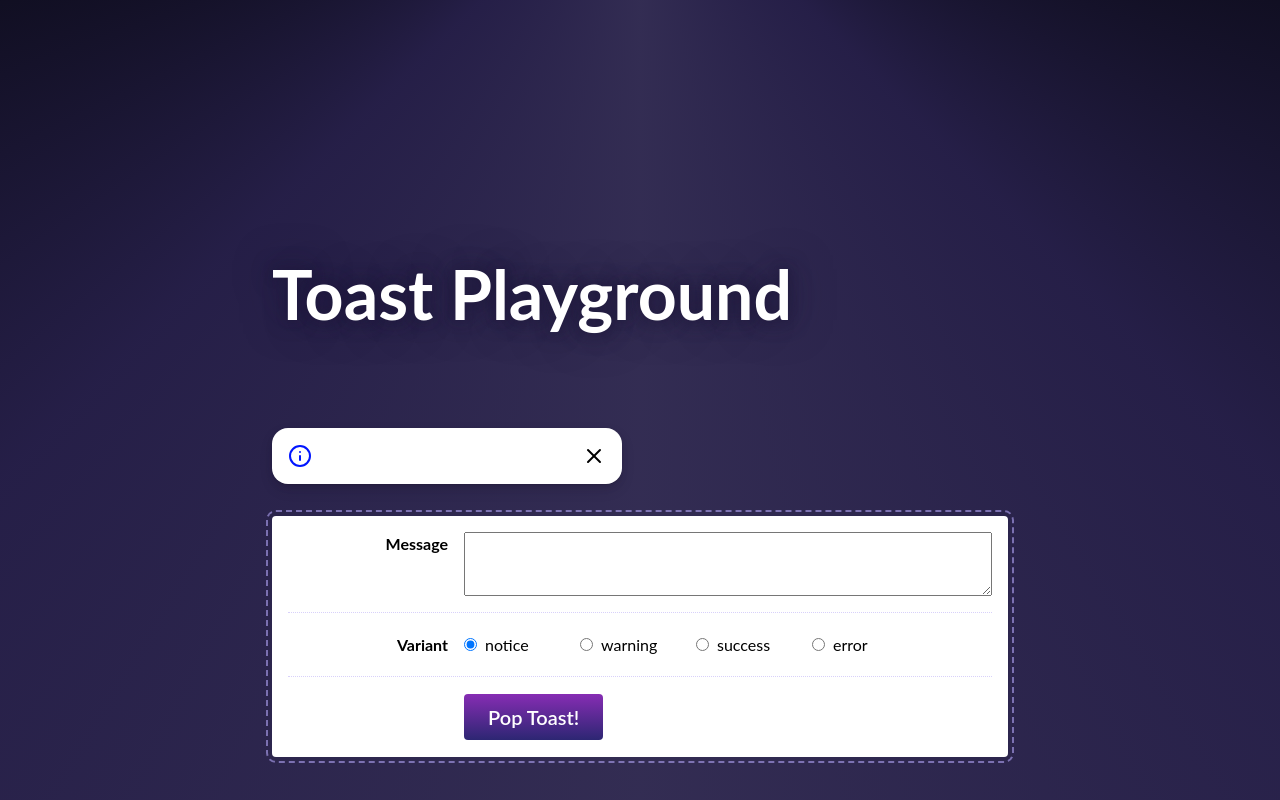
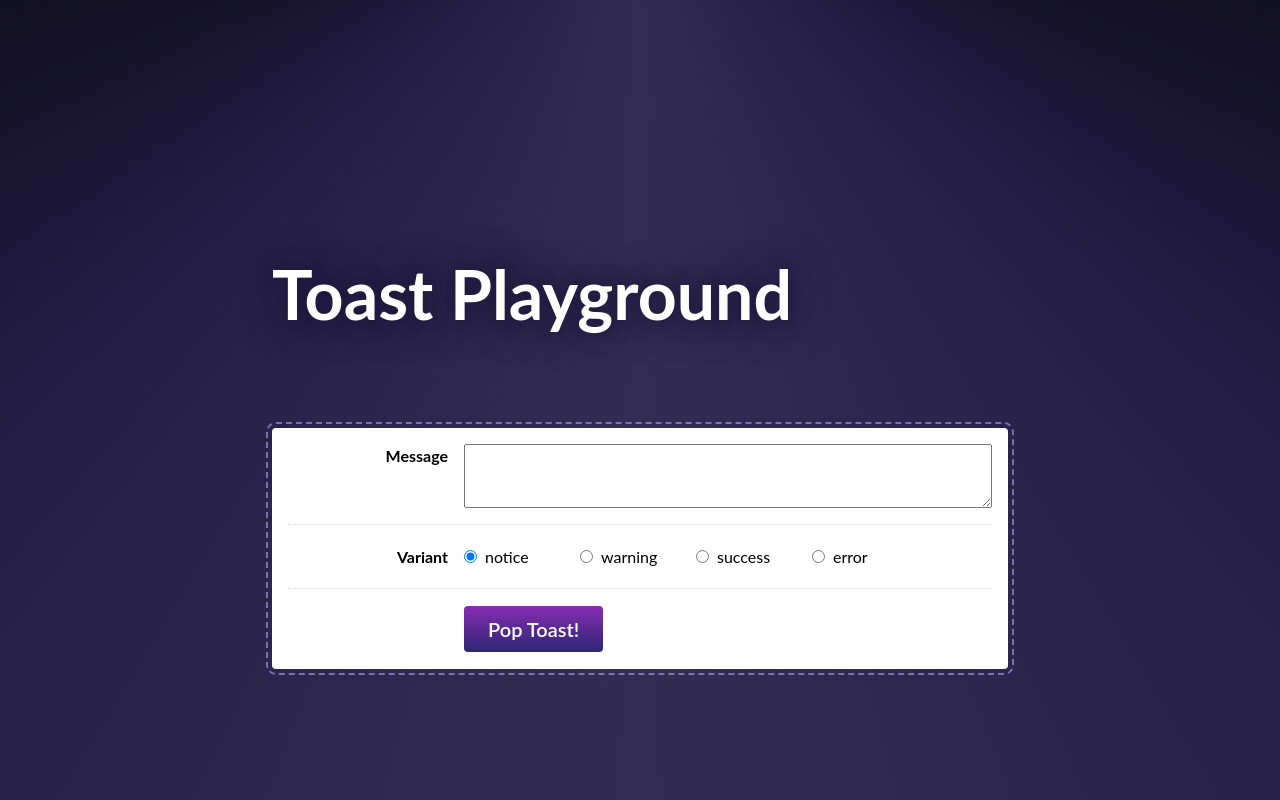
Before and after one commit to nstlgy/project-toast, a React (Vite) app: page / in a window 1280 px wide. Shown: the top 800 px of the page. Built offline with nearby package versions, Linux system fonts and the light colour scheme.

Commit message:
Add feature to show and dismiss the toast on clicking respective buttons

```diff
--- a/src/components/Button/Button.jsx
+++ b/src/components/Button/Button.jsx
@@ -1,14 +1,7 @@
-import React from 'react';
+import styles from "./Button.module.css";
 
-import styles from './Button.module.css';
-
-function Button({ className = '', ...delegated }) {
-  return (
-    <button
-      className={`${styles.button} ${className}`}
-      {...delegated}
-    />
-  );
+function Button({ className = "", ...delegated }) {
+  return <button className={`${styles.button} ${className}`} {...delegated} />;
 }
 
 export default Button;
--- a/src/components/Toast/Toast.jsx
+++ b/src/components/Toast/Toast.jsx
@@ -17,7 +17,7 @@ const ICONS_BY_VARIANT = {
   error: AlertOctagon,
 };
 
-function Toast({ message, variant }) {
+function Toast({ message, variant, handleDismiss }) {
   const Icon = ICONS_BY_VARIANT[variant];
   return (
     <div className={`${styles.toast} ${styles[variant]}`}>
@@ -25,7 +25,7 @@ function Toast({ message, variant }) {
         <Icon size={24} />
       </div>
       <p className={styles.content}>{message}</p>
-      <button className={styles.closeButton}>
+      <button className={styles.closeButton} onClick={handleDismiss}>
         <X size={24} />
         <VisuallyHidden>Dismiss message</VisuallyHidden>
       </button>
--- a/src/components/ToastPlayground/ToastPlayground.jsx
+++ b/src/components/ToastPlayground/ToastPlayground.jsx
@@ -9,13 +9,26 @@ const VARIANT_OPTIONS = ["notice", "warning", "success", "error"];
 
 function ToastPlayground() {
   const [message, setMessage] = React.useState();
-  const [variant, setVariant] = React.useState("notice");
+  const [variant, setVariant] = React.useState(VARIANT_OPTIONS[0]);
+  const [isRendered, setIsRendered] = React.useState(false);
+
+  function handleDismiss() {
+    setIsRendered(false);
+  }
+
   return (
     <div className={styles.wrapper}>
       <header>
         <h1>Toast Playground</h1>
       </header>
-      <Toast message={message} variant={variant} />
+
+      {isRendered && (
+        <Toast
+          message={message}
+          variant={variant}
+          handleDismiss={handleDismiss}
+        />
+      )}
 
       <div className={styles.controlsWrapper}>
         <div className={styles.row}>
@@ -63,7 +76,7 @@ function ToastPlayground() {
         <div className={styles.row}>
           <div className={styles.label} />
           <div className={`${styles.inputWrapper} ${styles.radioWrapper}`}>
-            <Button>Pop Toast!</Button>
+            <Button onClick={() => setIsRendered(true)}>Pop Toast!</Button>
           </div>
         </div>
       </div>
```
